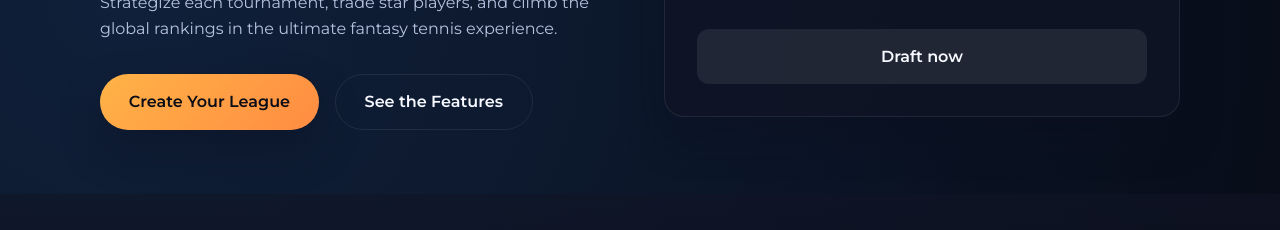
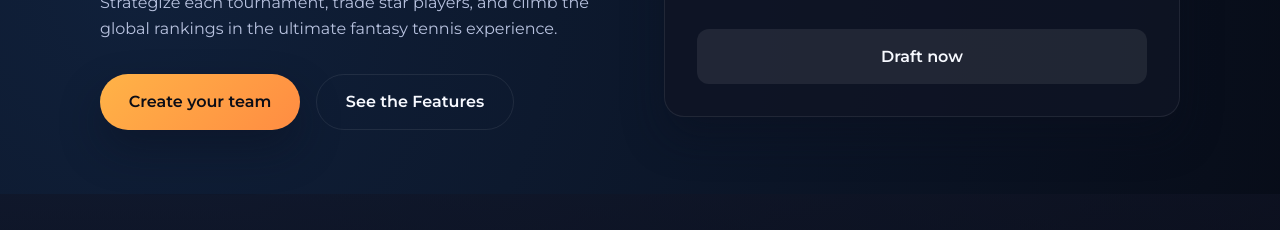
Before and after one commit to Averageleesized/Fantasytennis, a plain HTML site: page index.html in a window 1280 px wide. Shown: the part 570-800 px from the top of the page. Drawn offline with nearby package versions, Linux system fonts and the light colour scheme.

Commit message:
Update CTA button copy

```diff
--- a/index.html
+++ b/index.html
@@ -35,7 +35,7 @@
                         fantasy tennis experience.
                     </p>
                     <div class="hero-actions">
-                        <a class="btn btn-primary" href="#cta">Create Your League</a>
+                        <a class="btn btn-primary" href="#cta">Create your team</a>
                         <a class="btn btn-secondary" href="#features">See the Features</a>
                     </div>
                 </div>
```
